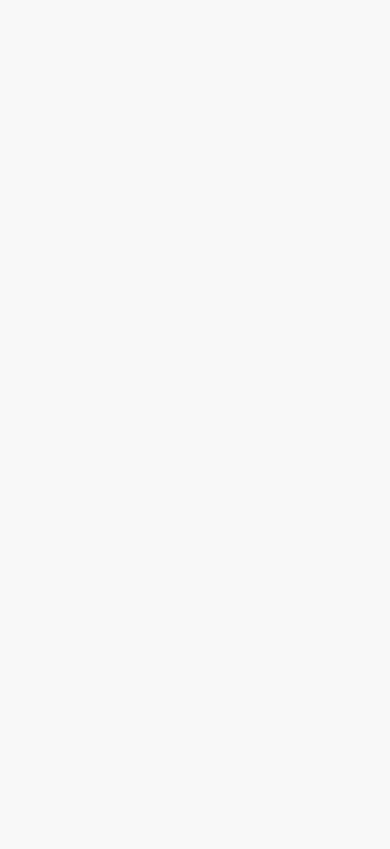
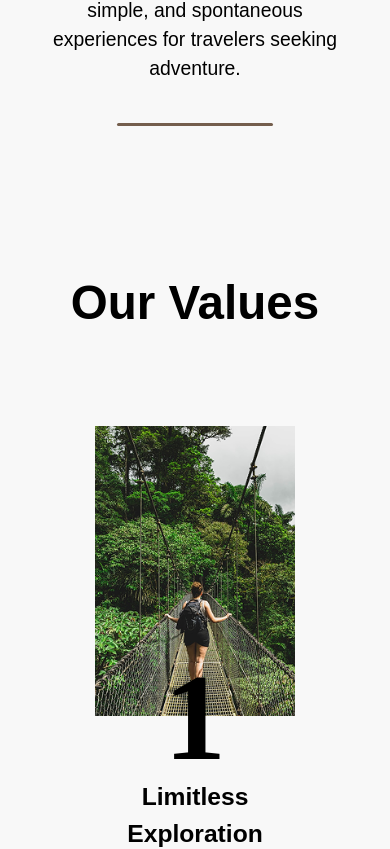
Before and after one commit to AshleyL45/front---odyssea, a React (Create React App) app: page /aboutUs in a window 390 px wide. Shown: the part 1148-1997 px from the top of the page. Before the commit the page ends 996 px from the top, so only its background shows below. Built offline with nearby package versions, Linux system fonts and the light colour scheme; no server answers; a web font is replaced by a local one.

Commit message:
About us page done with its style/responsive

```diff
--- a/src/App.css
+++ b/src/App.css
@@ -1748,6 +1748,39 @@ footer p {
     }
 }
 
+.container-about-page{
+    margin: 220px auto 120px;
+}
+
+.contact-about-us{
+    margin: 6rem auto 0;
+    width: 85%;
+    display: flex;
+    flex-direction: column;
+    gap: 1.2rem;
+}
+
+.contact-about-us h2 {
+    font-size: 1.8rem;
+}
+
+@media screen and (min-width: 1000px) {
+    .contact-about-us{
+        flex-direction: row;
+        justify-content: space-between;
+        gap: 7rem;
+        align-items: center;
+        margin: 11rem auto 8rem;
+    }
+
+    .contact-about-us h2 {
+        font-size: 2.2rem;
+        width: 600px;
+    }
+    .contact-about-us p{
+        font-size: 1.2rem;
+    }
+}
 
 .container-our-value-item{
     display: flex;
@@ -1770,7 +1803,7 @@ footer p {
     align-items: center;
     text-align: center;
     position: relative;
-    bottom: 70px;
+    bottom: 60px;
 }
 
 .our-value-content > h2{
@@ -1783,3 +1816,25 @@ footer p {
     font-size: 1.4rem;
     margin-bottom: 0.6rem;
 }
+
+.container-values{
+    display: flex;
+    flex-direction: column;
+    justify-content: space-around;
+    flex-wrap: wrap;
+    gap: 2rem;
+}
+
+@media screen and (min-width: 700px) {
+    .container-values{
+        flex-direction: row;
+        justify-content: center;
+        gap: 8rem;
+    }
+}
+
+@media screen and (min-width: 1000px) {
+    .container-values > :nth-child(even) {
+        margin-top: 70px;
+    }
+}
--- a/src/pages/mainPages/company/AboutUs.tsx
+++ b/src/pages/mainPages/company/AboutUs.tsx
@@ -1,13 +1,111 @@
-import {FC, JSX} from 'react';
+import {JSX} from 'react';
+import {useNavigate} from "react-router-dom";
 import Pages from "../../../components/layout/Pages"
+import "../../../App.css";
+import InfosDisplayer from "../../../components/ReusableComponents/InfosDisplayer";
+import InfosDisplayerReverse from "../../../components/ReusableComponents/InfosDisplayerReverse";
+import CustomButton from "../../../components/ReusableComponents/CustomButton";
+import OurValueItem from "../../../components/ReusableComponents/OurValueItem";
+import aboutUs from "../../../assets/aboutUs/aboutUs.png";
+import comment from "../../../assets/aboutUs/comments-image.png";
+import valueOne from "../../../assets/aboutUs/valueOne.png";
+import valueTwo from "../../../assets/aboutUs/valueTwo.png";
+import valueThree from "../../../assets/aboutUs/valueThree.png";
+import valueFour from "../../../assets/aboutUs/valueFour.png";
+
+const values = [
+    {
+        image: valueOne,
+        number: 1,
+        title: "Limitless Exploration",
+        description: "Every journey is a chance to discover new horizons. We take you places you might not have thought of going."
+    },
+    {
+        image: valueTwo,
+        number: 2,
+        title: "Mastered Simplicity",
+        description: "Traveling should be a pleasure. We take care of everything so you can fully enjoy your stay."
+    },
+    {
+        image: valueThree,
+        number: 3,
+        title: "The Art of Surprise",
+        description: "The well-thought-out unexpected: a mystery trip or a unique itinerary that transforms every moment into an adventure."
+    },
+    {
+        image: valueFour,
+        number: 4,
+        title: "Responsible Excellence",
+        description: "Authentic and environmentally friendly experiences, for a trip that makes sense."
+    }
+]
 
 const AboutUs: ({}: {}) => JSX.Element = ({}) => {
+    const navigate = useNavigate();
 
     return (
-        <div>
+        <div className="container-about-page">
             <Pages title="About Us - Odyssea">
             </Pages>
 
+            <InfosDisplayer image={aboutUs} >
+                <h3 style={{textAlign: "center", fontSize: '2.5rem', marginBottom: '1.1rem'}}>About Us</h3>
+                <p style={{textAlign: "center"}}>Odyssea was born from a simple idea: bringing back the joy of traveling without the hassle of
+                    planning. A group of travel-loving friends once came together and realized that the best memories
+                    often come from the unexpected. So why not give everyone the chance to travel without planning,
+                    while still ensuring a unique experience? <br/>
+                    That’s how Odyssea came to life — a platform that lets you create tailor-made trips or be surprised
+                    by a mystery itinerary. Our mission? To offer unforgettable, simple, and spontaneous experiences for
+                    travelers seeking adventure.
+                </p>
+            </InfosDisplayer>
+
+            <h2 style={{fontSize: '2.7rem', textAlign: 'center', margin: '8rem auto 5rem'}}>Our Values</h2>
+
+            <section className="container-values">
+                {values.map((value) => (
+                    <OurValueItem
+                        image={value.image}
+                        number={value.number}
+                        title={value.title}
+                        description={value.description}
+                    />
+                ))}
+            </section>
+
+            <h2 style={{fontSize: '2.7rem', textAlign: 'center', margin: '2.5rem auto 8rem', padding: '0.6rem'}}>What our customers say ...</h2>
+
+            <InfosDisplayerReverse image={comment}>
+                <h3 style={{fontSize: '1.5rem', margin: "0 0 10px"}}>An Unforgettable Experience !</h3>
+                <p>
+                    <i>
+                        "I tried the mystery trip and it was incredible! Everything was perfectly organized, and the
+                        destination was a real surprise. A perfect mix of adventure and comfort. I would do it again
+                        without
+                        hesitation!"
+                    </i> -- Céline D.
+                </p>
+                <h2 style={{fontSize: '1.5rem', margin: '30px 0 10px'}}>No More Planning Stress</h2>
+                <p>
+                    <i>
+                        "I love to travel, but I hate planning... Odyssea took care of everything for me! I just entered
+                        my dates and received a ready-to-go trip. The result: a magical journey with zero hassle!"
+                    </i> -- Jason A.
+                </p>
+            </InfosDisplayerReverse>
+
+            <div className='contact-about-us'>
+                <h2>Travel differently, in complete freedom with Odyssea</h2>
+                <div>
+                    <p>
+                        Whether you choose a turnkey itinerary, create your own trip, or let yourself be surprised with
+                        a mystery stay, one thing is certain: the adventure begins here.
+                    </p>
+                    <CustomButton style={{color: 'white', marginTop: '1.8rem'}} onClick={() => navigate('/contact')}>
+                        CONTACT US
+                    </CustomButton>
+                </div>
+            </div>
         </div>
     );
 };
--- a/src/pages/mainPages/company/Contact.tsx
+++ b/src/pages/mainPages/company/Contact.tsx
@@ -79,7 +79,8 @@ const Contact: ({}: {}) => JSX.Element = ({}) => {
                                 display: 'flex',
                                 justifyContent: 'space-between',
                                 alignItems: 'center',
-                                backgroundColor: '#F8F1E5'
+                                backgroundColor: '#F8F1E5',
+                                cursor: 'pointer'
                             }}>
                                 <div style={{padding: '7px'}}>{faq.question}</div>
                                 {expandedIndex === index ? (
```
